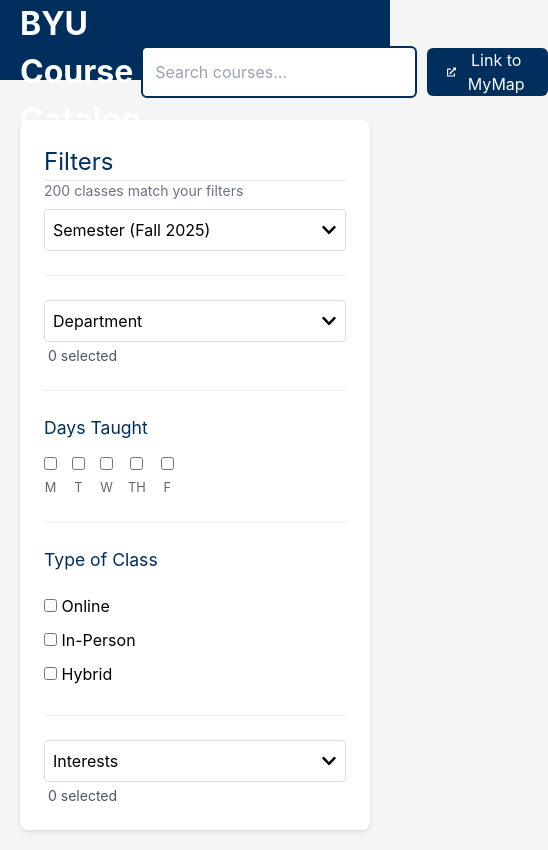
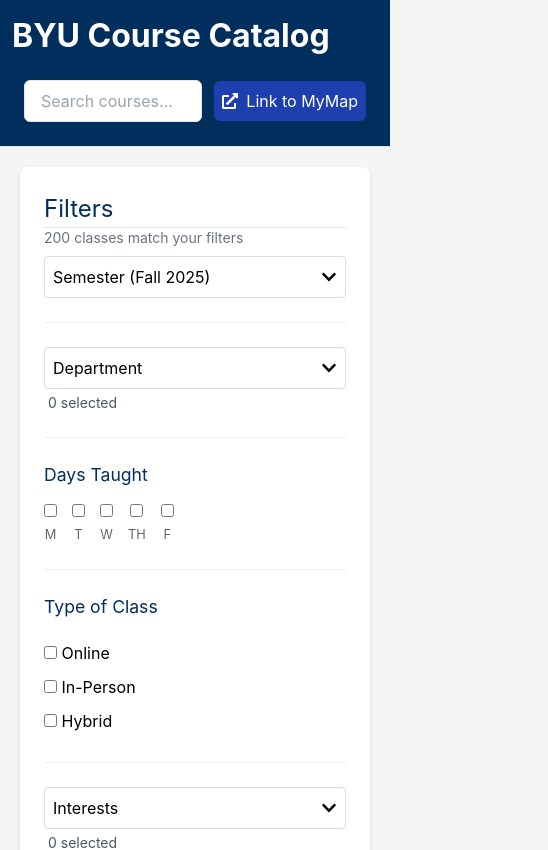
Before and after one commit to Connorisdunn/betterbyucatalog, a React (Vite) app: page / in a window 390 px wide. Shown: the top 850 px of the page, 548 px wide, since content can reach past the window. Built offline with nearby package versions, Linux system fonts and the light colour scheme.

Commit message:
Fixed header on mobile

```diff
--- a/src/App.jsx
+++ b/src/App.jsx
@@ -16,14 +16,17 @@
   return (
     <>
       <header className="header">
-        <h1 className="logo">BYU Course Catalog</h1>
-        <div className="header-search">
-          <SearchBar
-            value={filters.searchTerm}
-            onChange={(value) => setFilters({ ...filters, searchTerm: value })}
-          />
+        <div className="header-container">
+          <div className="header-left">
+            <h1 className="logo pb-0">BYU Course Catalog</h1>
+          </div>
+          <div className={'header-search'}>
+            <SearchBar
+              value={filters.searchTerm}
+              onChange={(value) => setFilters({ ...filters, searchTerm: value })}
+            />
+          </div>
         </div>
-        <div className="header-spacer"></div>
       </header>
       <div className={`container ${isPinnedPanelOpen ? 'panel-open' : 'panel-closed'}`}>
         <FilterPanel
--- a/src/index.css
+++ b/src/index.css
@@ -24,14 +24,11 @@
 }
 
 .header {
-  display: grid;
-  grid-template-columns: auto 1fr auto;
-  align-items: center;
-  background: var(--byu-blue);
-  color: white;
-  padding: 0 20px;
-  height: 80px;
-  margin-bottom: 20px;
+  position: sticky;
+  top: 0;
+  z-index: 50;
+  background-color: var(--byu-blue);
+  border-bottom: 1px solid #e5e7eb;
 }
 
 .header h1 {
@@ -58,6 +55,8 @@
 .logo {
   font-size: 1.5rem;
   font-weight: bold;
+  white-space: nowrap;
+  color: white;
 }
 
 .filters {
@@ -246,29 +245,39 @@
 
 .search-container {
   display: flex;
+  gap: 0.75rem;
   align-items: center;
-  gap: 10px;
-  margin: 0;
+  width: 100%;
 }
 
 .search-bar {
-  flex: 1;
-  padding: 12px;
-  border: 2px solid var(--byu-blue);
-  border-radius: 6px;
+  flex-grow: 1;
+  min-width: 0;
+  padding: 0.5rem 1rem;
+  border: 1px solid #e5e7eb;
+  border-radius: 0.375rem;
 }
+
 
 .mymap-button {
   display: flex;
   align-items: center;
-  gap: 8px;
-  padding: 0 20px;
-  background: var(--byu-blue);
+  gap: 0.5rem;
+  padding: 0.5rem 1rem;
+  white-space: nowrap;
+  background-color: #1e40af;
   color: white;
-  border: none;
-  border-radius: 6px;
-  cursor: pointer;
-  font-size: 1rem;
+  border-radius: 0.375rem;
+}
+
+@media (max-width: 640px) {
+  .mymap-button {
+    padding: 0.5rem;
+  }
+
+  .mymap-button span {
+    display: none;
+  }
 }
 
 .mymap-button:hover {
@@ -344,6 +353,61 @@
   display: flex;
   align-items: center;
   gap: 0.5rem;
+}
+
+.header-container {
+  max-width: 1280px;
+  margin: 0 auto;
+  padding: 1rem;
+  display: flex;
+  align-items: center;
+  gap: 0.5rem;
+}
+
+.header-left {
+  display: flex;
+  align-items: center;
+  gap: 1rem;
+}
+
+
+.mobile-menu-btn {
+  display: none;
+  padding: 0.5rem;
+  background: none;
+  border: none;
+  cursor: pointer;
+}
+
+@media (max-width: 768px) {
+  .header-container {
+    flex-direction: column;
+    padding: 0.75rem;
+  }
+
+  .header-left {
+    width: 100%;
+    justify-content: space-between;
+  }
+
+  .mobile-menu-btn {
+    display: block;
+  }
+
+  .header-search {
+    display: none;
+    width: 100%;
+    max-width: none;
+    padding: 0.75rem;
+  }
+
+  .header-search.mobile-open {
+    display: block;
+  }
+
+  .logo {
+    font-size: 1.25rem;
+  }
 }
 
 .header-search {
```
Also changed, not shown: 1 other file (tests, documents, lock files or other folders).
